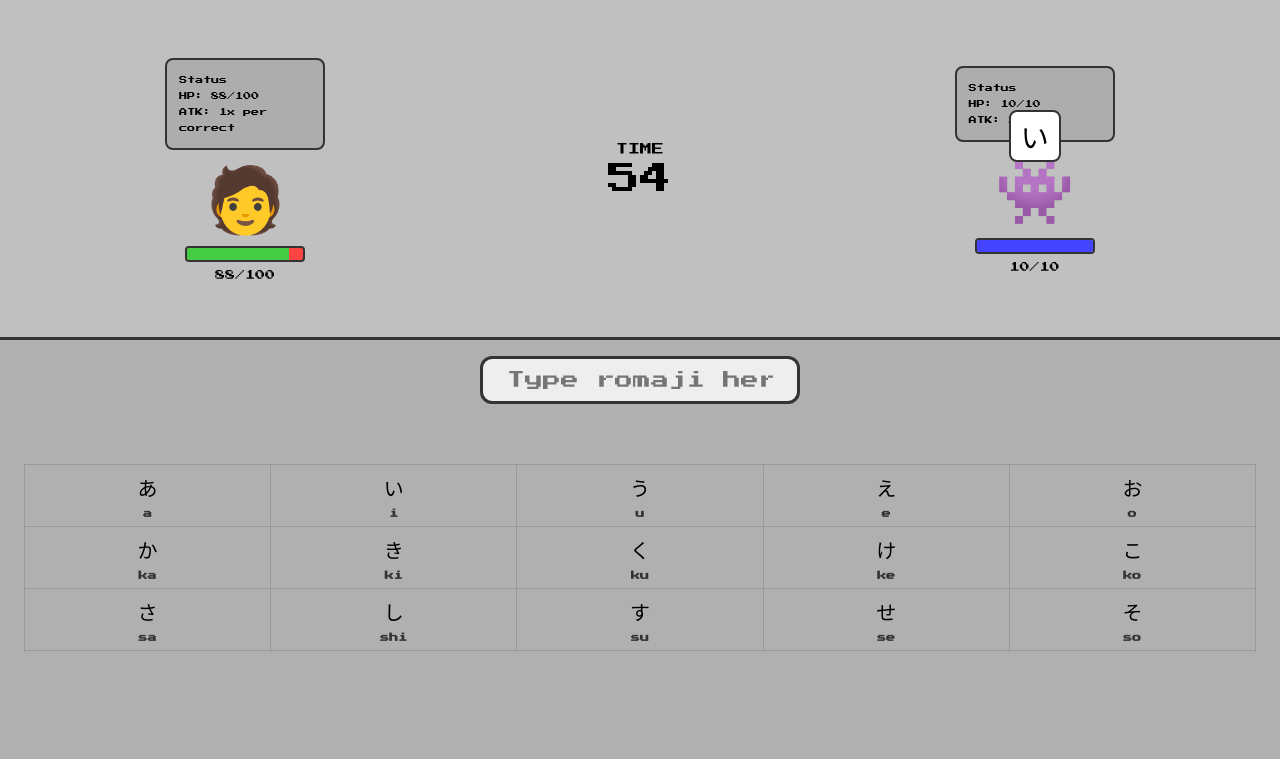
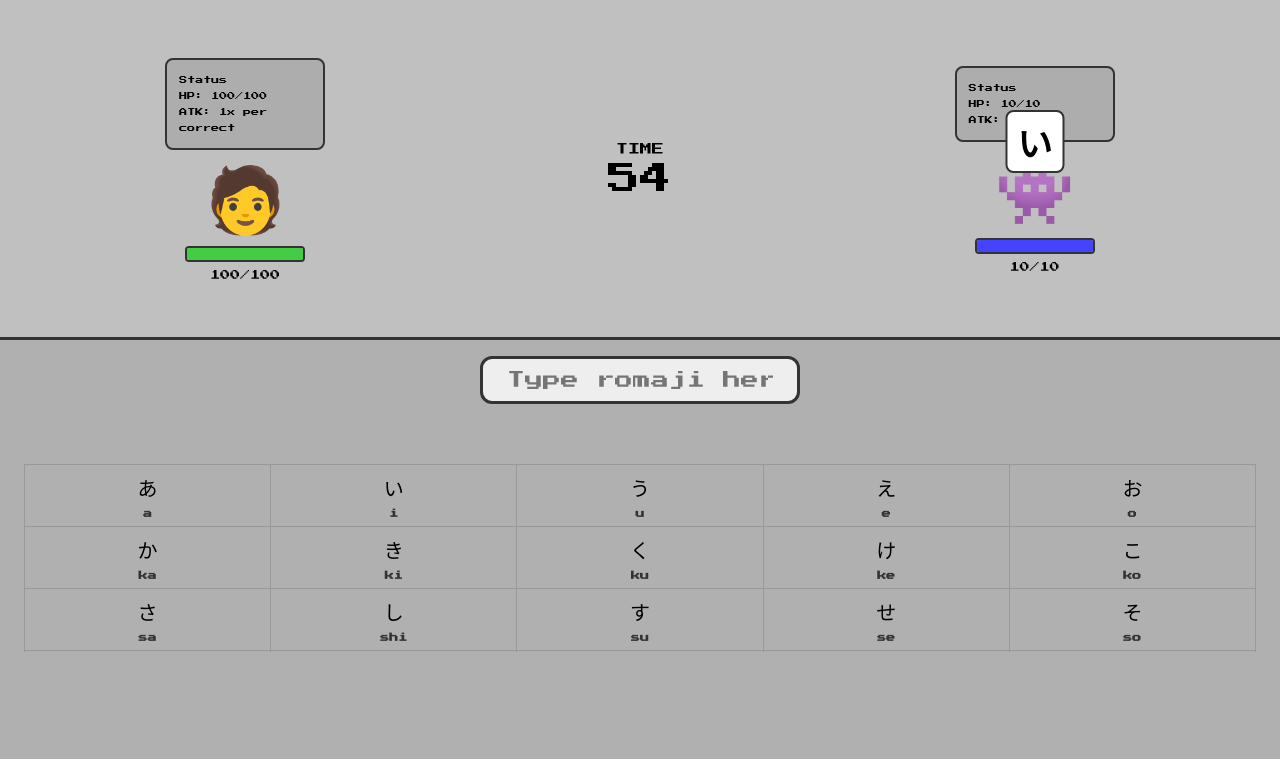
Before and after one commit to klaoooooo/Hiragana_fight, a Django app: page /game/1/ in a window 1280 px wide. Shown: the part 41-800 px from the top of the page. Run offline with Django 5.2, Linux system fonts and the light colour scheme; a user stored in the database is signed in.

Commit message:
game hiragana font and hp adjust

```diff
--- a/game/templates/game.html
+++ b/game/templates/game.html
@@ -3,6 +3,8 @@
 <head>
     <title>Hiragana Fight - Stage {{ level }}</title>
     <link href="https://fonts.googleapis.com/css2?family=Press+Start+2P&display=swap" rel="stylesheet">
+    <link href="https://fonts.googleapis.com/css2?family=Noto+Serif+JP:wght@200..900&display=swap" rel="stylesheet">
+    <link href="https://fonts.googleapis.com/css2?family=Noto+Sans+JP:wght@100..900&display=swap" rel="stylesheet">
     <style>
         * { margin: 0; padding: 0; box-sizing: border-box; }
         body { font-family: 'Press Start 2P', cursive; background: #b0b0b0; overflow: hidden; }
@@ -23,7 +25,7 @@
         .hp-text { font-size: 10px; }
         .player-img { font-size: 64px; }
         .enemy-img { font-size: 64px; position: relative; }
-        .hiragana-label { font-size: 28px; position: absolute; top: -40px; left: 50%; transform: translateX(-50%); background: white; border: 2px solid #333; border-radius: 8px; padding: 4px 10px; }
+        .hiragana-label { font-size: 35px; font-family: Noto Sans JP; font-weight: 700; position: absolute; top: -40px; left: 50%; transform: translateX(-50%); background: white; border: 2px solid #333; border-radius: 8px; padding: 4px 10px; }
 
         /* INPUT AREA */
         .input-area { display: flex; flex-direction: column; align-items: center; padding: 16px; gap: 12px; }
@@ -416,17 +418,17 @@ function updatePlayerHP() {
     document.getElementById('player-hp-bar').style.width = playerHP + '%';
 }
 
-// Enemy attacks every 2 seconds
+// Enemy attacks every 5 seconds
 setInterval(() => {
     if (!gameActive) return;
-    playerHP -= 2;
+    playerHP -= 10;
     if (playerHP < 0) playerHP = 0;
     updatePlayerHP();
     // document.getElementById('feedback').textContent = '💥 Enemy attacked!';
     // document.getElementById('feedback').style.color = '#c00';
     setTimeout(() => document.getElementById('feedback').textContent = '', 800);
     if (playerHP <= 0) endGame(false);
-}, 1000);
+}, 5000);
 
 function endGame(win) {
     gameActive = false;
```
Also changed, not shown: db.sqlite3.
